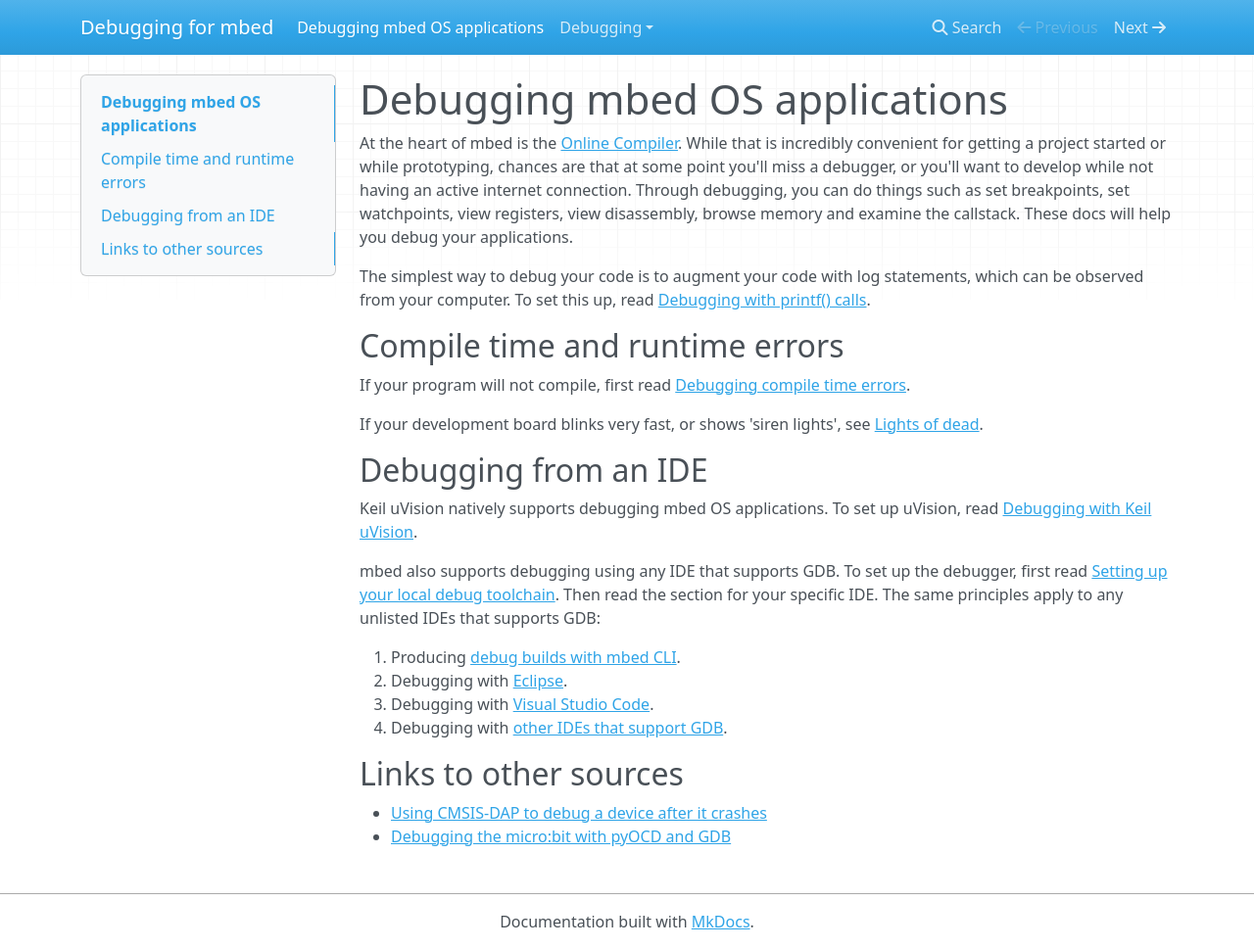
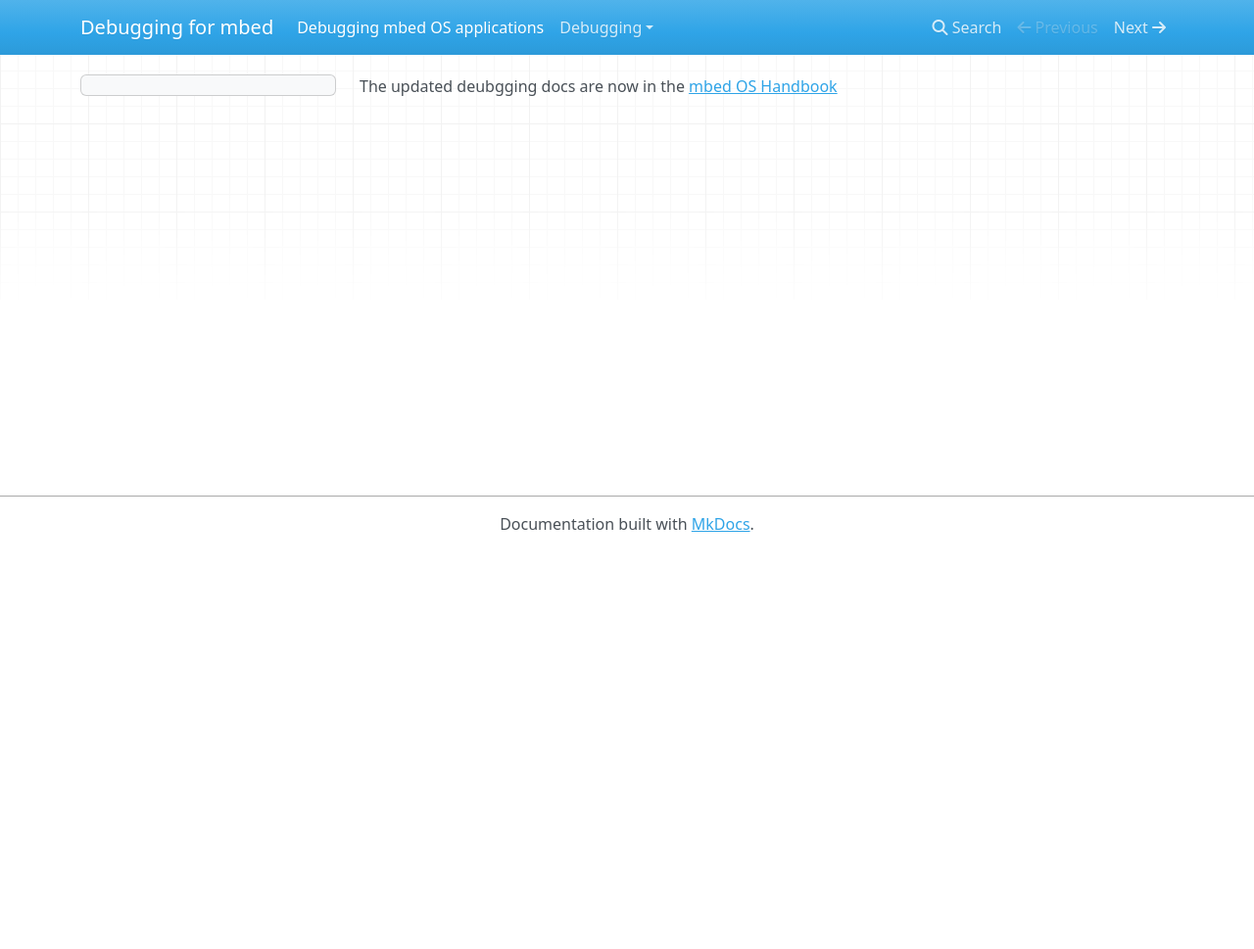
Before and after one commit to ARMmbed/Debugging-docs, an MkDocs documentation site: the page built from Docs/index.md, in a window 1280 px wide and 969 px high. Shown: the whole window at 98% size. Built offline with MkDocs 1.6.1, drawn with Linux system fonts in a browser that asks for light colours; nearby versions of some CDN libraries; old or Windows-style settings are respelled for this version of MkDocs.

Commit message:
Adding a redirect message
Until a 301 comes in

```diff
--- a/Docs/index.md
+++ b/Docs/index.md
@@ -1,27 +1 @@
-# Debugging mbed OS applications
-
-At the heart of mbed is the [Online Compiler](https://docs.mbed.com/docs/mbed-os-handbook/en/latest/dev_tools/online_comp/). While that is incredibly convenient for getting a project started or while prototyping, chances are that at some point you'll miss a debugger, or you'll want to develop while not having an active internet connection. Through debugging, you can do things such as set breakpoints, set watchpoints, view registers, view disassembly, browse memory and examine the callstack. These docs will help you debug your applications.
-
-The simplest way to debug your code is to augment your code with log statements, which can be observed from your computer. To set this up, read [Debugging with printf() calls](Debugging/printf.md).
-
-## Compile time and runtime errors
-
-If your program will not compile, first read [Debugging compile time errors](Debugging/compile_time.md).
-
-If your development board blinks very fast, or shows 'siren lights', see [Lights of dead](Debugging/lights_of_dead.md).
-
-## Debugging from an IDE
-
-Keil uVision natively supports debugging mbed OS applications. To set up uVision, read [Debugging with Keil uVision](Debugging/Keil.md).
-
-mbed also supports debugging using any IDE that supports GDB. To set up the debugger, first read [Setting up your local debug toolchain](Debugging/toolchain.md). Then read the section for your specific IDE. The same principles apply to any unlisted IDEs that supports GDB:
-
-1. Producing [debug builds with mbed CLI](Debugging/debug_builds.md).
-1. Debugging with [Eclipse](Debugging/Debugging_Eclipse_pyOCD.md).
-1. Debugging with [Visual Studio Code](Debugging/vscode.md).
-1. Debugging with [other IDEs that support GDB](Debugging/other_ides.md).
-
-## Links to other sources
-
-* [Using CMSIS-DAP to debug a device after it crashes](https://developer.mbed.org/blog/entry/Post-mortem-debugging-with-ARM-mbed/)
-* [Debugging the micro:bit with pyOCD and GDB](Debugging/debugging_microbit.md)
+The updated deubgging docs are now in the [mbed OS Handbook](https://docs.mbed.com/docs/mbed-os-handbook/en/latest/debugging/debugging/)
```
